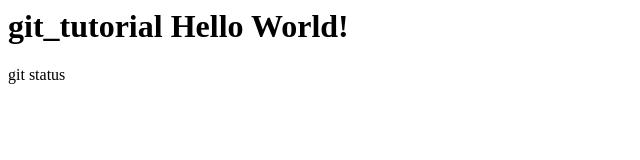
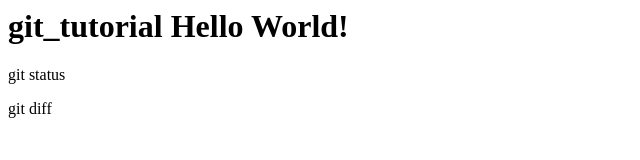
Before and after one commit to rh0112/git_tutorial, a plain HTML site: page index.html in a window 1280 px wide. Shown: the full height of the page, 0-640 px from the left. Drawn offline with Linux system fonts and the light colour scheme.

Commit message:
git diffを追記

```diff
--- a/index.html
+++ b/index.html
@@ -1,2 +1,3 @@
 <h1>git_tutorial Hello World!</h1>
 <p> git status </P>
+<p> git diff </P>
```
